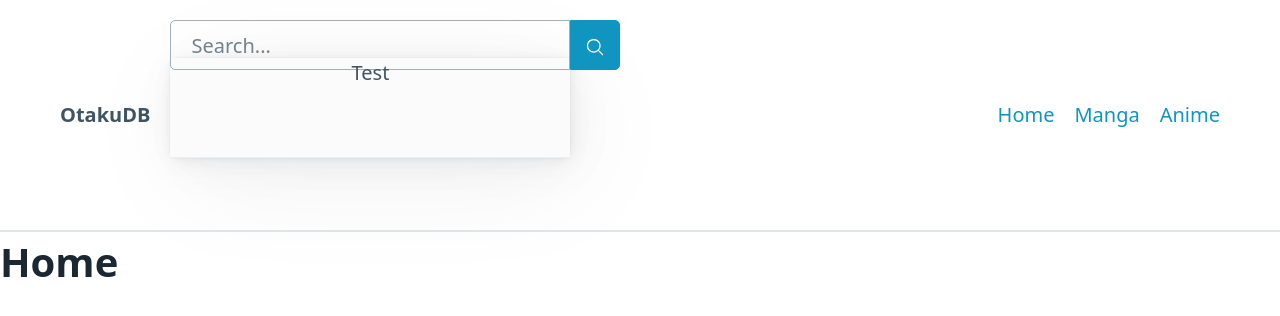
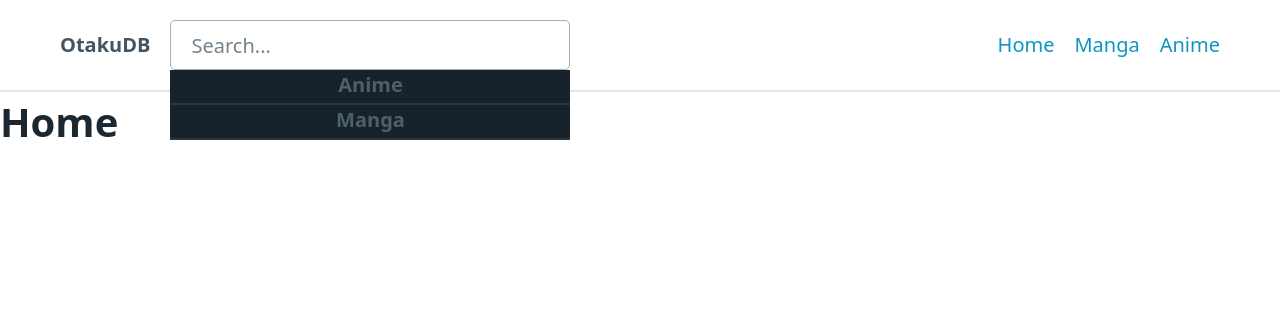
Before and after one commit to CsalaPeter/react-ts-anime-manga-website, a React (Vite) app in the folder client/: page / in a window 1280 px wide. Shown: the top 316 px of the page. Built offline with nearby package versions, Linux system fonts and the light colour scheme.

Commit message:
Search result listing WIP

```diff
--- a/client/src/components/SearchBar.tsx
+++ b/client/src/components/SearchBar.tsx
@@ -1,35 +1,21 @@
-import { HiMagnifyingGlass } from "react-icons/hi2";
 import "../styles/components/searchBar.css";
-import { ChangeEvent, useMemo, useEffect, useState } from "react";
+import { ChangeEvent, useState } from "react";
 import debounce from "lodash.debounce";
 import axios from "axios";
+import { CardProps } from "../utils/Types";
 
 export function SearchBar() {
-  const [query, setQuery] = useState("");
-  const [results, setResults] = useState([]);
+  const [results, setResults] = useState<CardProps[]>([]);
+  const [hideSuggestions, setHideSuggestions] = useState(true);
 
   const changeHandler = (event: ChangeEvent<HTMLInputElement>) => {
-    setQuery(event.target.value);
-  };
-
-  const debouncedChangeHandler = useMemo(
-    () => debounce(changeHandler, 1000),
-    []
-  );
-
-  useEffect(() => {
-    return () => {
-      debouncedChangeHandler.cancel();
-    };
-  }, []);
-
-  useEffect(() => {
-    if (query !== undefined && query.length > 2) {
+    const query = event.target.value;
+    if (query?.length >= 1) {
       axios
         .get(`api/search/${query}`)
         .then((response) => setResults(response.data));
     }
-  }, [query]);
+  };
 
   return (
     <>
@@ -39,18 +25,54 @@ export function SearchBar() {
             type="text"
             className="searchTerm"
             placeholder="Search..."
-            onChange={debouncedChangeHandler}
+            onChange={debounce(changeHandler, 500)}
+            onFocus={() => setHideSuggestions(false)}
+            onBlur={() => {
+              setTimeout(() => {
+                setHideSuggestions(true);
+              }, 300);
+            }}
           />
-          <button className="searchButton">
-            <HiMagnifyingGlass />
-          </button>
-        </div>
-        <div className="suggestions">
-          <div className="suggestionCard">
-            <article>
-              <header>Test</header>
-            </article>
-          </div>
+          <ul className="resList">
+            <div className="animeRes">
+              <h6>Anime</h6>
+              {results.map((result) => (
+                <>
+                  {result.mediaType === "anime" && (
+                    <div className="animeResCard">
+                      <img className="resImg" src={result.imgPath} />
+                      <div className="resInfo">
+                        <span>{result.name}</span>
+                        <br />
+                        <span className="resRateing">
+                          Rating: {result.ratings}
+                        </span>
+                      </div>
+                    </div>
+                  )}
+                </>
+              ))}
+            </div>
+            <div className="mangaRes">
+              <h6>Manga</h6>
+              {results.map((result) => (
+                <>
+                  {result.mediaType === "manga" && (
+                    <div className="animeResCard">
+                      <img className="resImg" src={result.imgPath} />
+                      <div className="resInfo">
+                        <span>{result.name}</span>
+                        <br />
+                        <span className="resRateing">
+                          Rating: {result.ratings}
+                        </span>
+                      </div>
+                    </div>
+                  )}
+                </>
+              ))}
+            </div>
+          </ul>
         </div>
       </div>
     </>
--- a/client/src/styles/components/searchBar.css
+++ b/client/src/styles/components/searchBar.css
@@ -1,25 +1,10 @@
-.searchButton {
+.searchBar {
   height: 50px;
-  width: 50px;
-  z-index: 1;
-  cursor: pointer;
-  padding: 0;
-  border-top-left-radius: 0;
-  border-bottom-left-radius: 0;
-}
-
-.searchBar {
-  display: flex;
-  height: 50px;
-  padding-bottom: 20px;
-  width: 600px;
+  width: 400px;
 }
 
 .searchTerm {
   height: 50px !important;
-  width: 400px !important;
-  border-top-right-radius: 0;
-  border-bottom-right-radius: 0;
 }
 
 button.searchButton,
@@ -32,7 +17,42 @@ button.searchButton,
   bottom: 12px;
 }
 
-.suggestionCard {
-  width: 400px;
+.resList h6 {
+  margin-bottom: 0px;
+  height: 35px;
   text-align: center;
 }
+
+.resList {
+  width: 400px;
+  max-height: 600px;
+  position: relative;
+  display: block !important;
+  background-color: hsl(207, 29%, 13%);
+  left: 10px;
+  margin-top: 0px;
+  overflow-x: hidden;
+  overflow-y: scroll;
+}
+
+.resImg {
+  position: relative;
+  top: 15px;
+  left: 15px;
+  width: 80px;
+}
+
+.resInfo {
+  position: relative;
+  left: 105px;
+  bottom: 105px;
+}
+
+.resRateing {
+  font-size: medium;
+}
+
+.animeResCard,
+.mangaResCard {
+  height: 150px;
+}
--- a/client/src/utils/Types.ts
+++ b/client/src/utils/Types.ts
@@ -39,6 +39,7 @@ export type CardProps = {
   genres: string;
   imgPath: string;
   ratings: number;
+  mediaType: string;
 };
 
 export type Character = {
```
Also changed, not shown: 1 other file (tests, documents, lock files or other folders).
